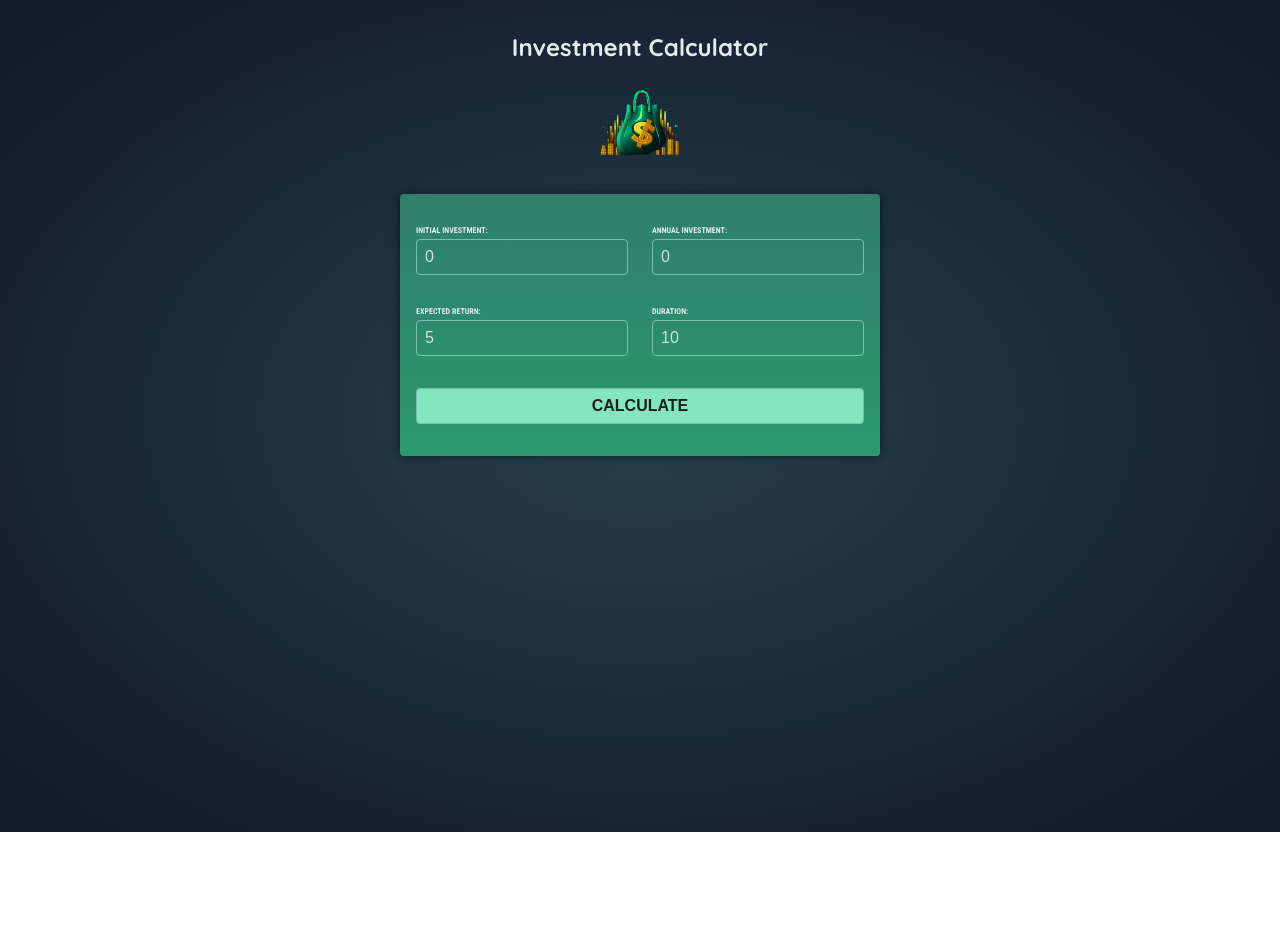
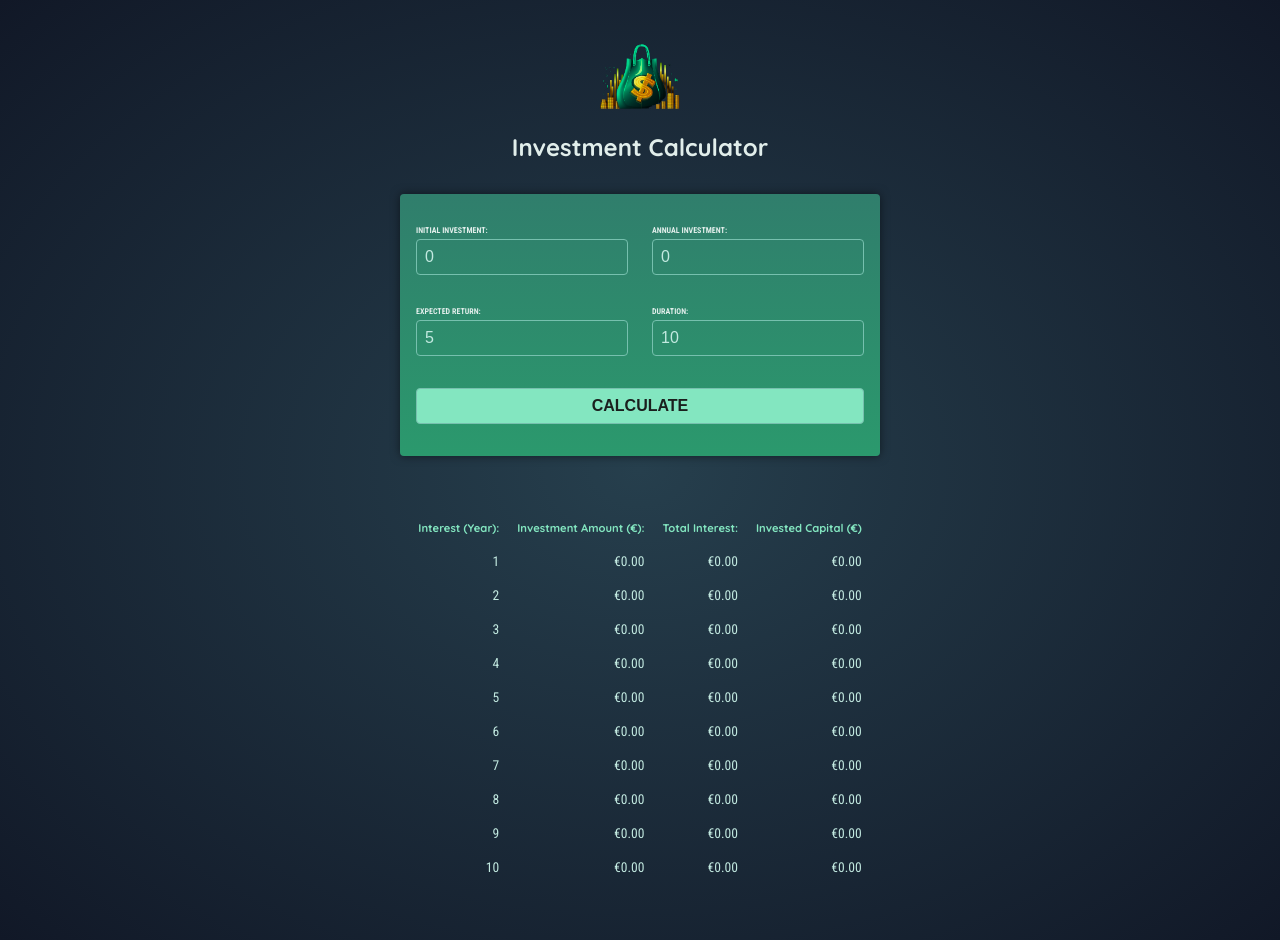
Before and after one commit to sweetjezus/InvestmentCalculatorApp, an Angular app: page / in a window 1280 px wide. Both pictures are taken after a click on the button "CALCULATE". Before the commit the page ends 832 px from the top, so only its background shows below. Built offline with nearby package versions, Linux system fonts and the light colour scheme.

Commit message:
Completed
Added the results table

```diff
--- a/src/app/app.component.html
+++ b/src/app/app.component.html
@@ -1 +1,3 @@
-<app-header /> <app-user-input />
+<app-header />
+<app-user-input (calculate)="calculateInvestmentResults($event)" />
+<app-investment-results [results]="resultsData" />
--- a/src/app/app.component.ts
+++ b/src/app/app.component.ts
@@ -1,12 +1,42 @@
 import { Component } from '@angular/core';
 import { HeaderComponent } from './header/header.component';
 import { UserInputComponent } from './user-input/user-input.component';
+import type { InvestmentInput } from './investment-input.model';
+import { InvestmentResultsComponent } from './investment-results/investment-results.component';
+import { InvestmentResults } from './investment-results.model';
 
 @Component({
   selector: 'app-root',
   standalone: true,
-  imports: [HeaderComponent, UserInputComponent],
+  imports: [HeaderComponent, UserInputComponent, InvestmentResultsComponent],
   templateUrl: './app.component.html',
   styleUrl: './app.component.css',
 })
-export class AppComponent {}
+export class AppComponent {
+  resultsData?: InvestmentResults[];
+
+  calculateInvestmentResults(data: InvestmentInput) {
+    const { initialInvestment, duration, expectedReturn, annualInvestment } =
+      data;
+    const annualData = [];
+    let investmentValue = initialInvestment;
+
+    for (let i = 0; i < duration; i++) {
+      const year = i + 1;
+      const interestEarnedInYear = investmentValue * (expectedReturn / 100);
+      investmentValue += interestEarnedInYear + annualInvestment;
+      const totalInterest =
+        investmentValue - annualInvestment * year - initialInvestment;
+      annualData.push({
+        year: year,
+        interest: interestEarnedInYear,
+        valueEndOfYear: investmentValue,
+        annualInvestment: annualInvestment,
+        totalInterest: totalInterest,
+        totalAmountInvested: initialInvestment + annualInvestment * year,
+      });
+    }
+
+    this.resultsData = annualData;
+  }
+}
--- a/src/app/header/header.component.html
+++ b/src/app/header/header.component.html
@@ -1,4 +1,4 @@
 <header>
+  <img src="investment-calculator-logo.png" alt="Investment Calculator" />
   <h1>Investment Calculator</h1>
-  <img src="investment-calculator-logo.png" alt="Investment Calculator" />
 </header>
--- /dev/null
+++ b/src/app/investment-input.model.ts
@@ -0,0 +1,6 @@
+export interface InvestmentInput {
+  initialInvestment: number;
+  duration: number;
+  expectedReturn: number;
+  annualInvestment: number;
+}
--- /dev/null
+++ b/src/app/investment-results/investment-results.component.css
@@ -0,0 +1,19 @@
+table {
+  max-width: 50rem;
+  margin: 2rem auto;
+  padding: 1rem;
+  table-layout: fixed;
+  border-spacing: 1rem;
+  text-align: right;
+}
+
+table thead {
+  font-size: 0.7rem;
+  color: #83e6c0;
+}
+
+table tbody {
+  font-family: "Roboto Condensed", sans-serif;
+  font-size: 0.85rem;
+  color: #c2e9e0;
+}
--- /dev/null
+++ b/src/app/investment-results/investment-results.component.html
@@ -0,0 +1,24 @@
+@if (!results){
+<p class="center">Enter some values and press "Calculate".</p>
+} @else {
+<table>
+  <thead>
+    <tr>
+      <th>Interest (Year):</th>
+      <th>Investment Amount (€):</th>
+      <th>Total Interest:</th>
+      <th>Invested Capital (€)</th>
+    </tr>
+  </thead>
+  <tbody>
+    @for (result of results; track result.year){
+    <tr>
+      <td>{{ result.year }}</td>
+      <td>{{ result.valueEndOfYear | currency : "EUR" }}</td>
+      <td>{{ result.totalInterest | currency : "EUR" }}</td>
+      <td>{{ result.totalAmountInvested | currency : "EUR" }}</td>
+    </tr>
+    }
+  </tbody>
+</table>
+}
--- a/src/app/user-input/user-input.component.ts
+++ b/src/app/user-input/user-input.component.ts
@@ -1,5 +1,6 @@
-import { Component } from '@angular/core';
+import { Component, EventEmitter, Output } from '@angular/core';
 import { FormsModule } from '@angular/forms';
+import type { InvestmentInput } from '../investment-input.model';
 
 @Component({
   selector: 'app-user-input',
@@ -9,27 +10,19 @@
   styleUrl: './user-input.component.css',
 })
 export class UserInputComponent {
+  @Output() calculate = new EventEmitter<InvestmentInput>();
+
   inputInitialValue = '0';
   inputAnnualValue = '0';
   inputExpectedReturn = '5';
   inputDuration = '10';
 
-  /*
-   * Handles the submission of user input data.
-   * This method is triggered when the user submits the form.
-   * It processes the input data and performs necessary actions.
-   *
-   * @returns {void} This method does not return a value.
-   */
   onSubmit() {
-    console.log(
-      this.inputInitialValue +
-        ' ' +
-        this.inputAnnualValue +
-        ' ' +
-        this.inputExpectedReturn +
-        ' ' +
-        this.inputDuration
-    );
+    this.calculate.emit({
+      initialInvestment: +this.inputInitialValue,
+      duration: +this.inputDuration,
+      expectedReturn: +this.inputExpectedReturn,
+      annualInvestment: +this.inputAnnualValue,
+    });
   }
 }
--- a/src/index.html
+++ b/src/index.html
@@ -2,7 +2,7 @@
 <html lang="en">
   <head>
     <meta charset="utf-8" />
-    <title>Essentials</title>
+    <title>Investment Calculator</title>
     <base href="/" />
     <meta name="viewport" content="width=device-width, initial-scale=1" />
     <link rel="icon" type="image/x-icon" href="favicon.ico" />
```
Also changed, not shown: src/app/investment-results.model.ts (added, +9 -0 lines), src/app/investment-results/investment-results.component.ts (added, +14 -0 lines), src/app/tmp/calculartorlogic.ts (deleted, +0 -26 lines).
